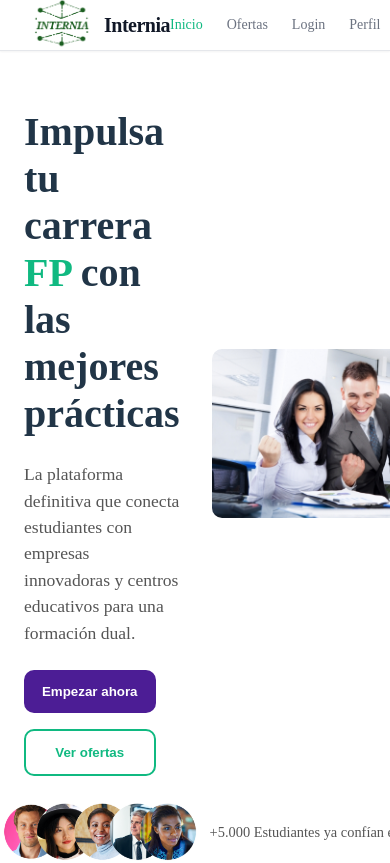
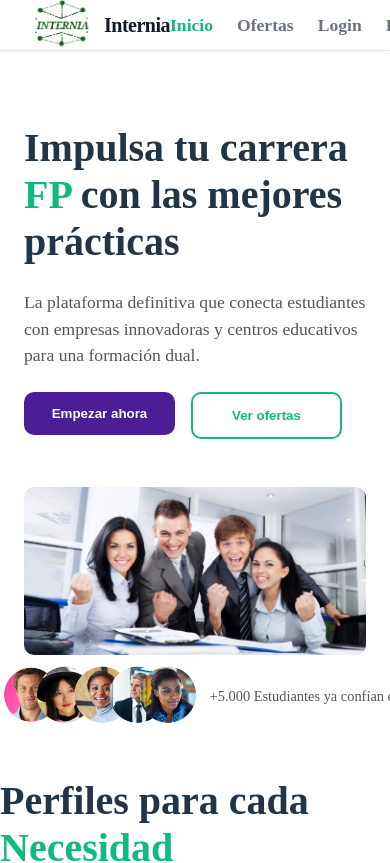
Before and after one commit to ITEC-BCN/projecte-2-dawe2_p1_grup4_scarlett_yeneviel, a Vue app in the folder frontend/: page / in a window 390 px wide. Shown: the top 863 px of the page. Built offline with nearby package versions, Linux system fonts and the light colour scheme.

Commit message:
fix home + navbar css

```diff
--- a/frontend/src/components/Navbar.vue
+++ b/frontend/src/components/Navbar.vue
@@ -33,7 +33,6 @@
   top: 0;
   z-index: 40;
   width: 100%;
-
   box-shadow: 0 1px 2px 0 rgba(0, 0, 0, 0.05);
 }
 
@@ -76,8 +75,8 @@
 
 .nav-links a {
   text-decoration: none;
-  font-size: 0.875rem;
-  font-weight: 500;
+  font-size: 1.1rem;
+  font-weight: 700;
   color: #6b7280;
   transition: color 0.2s;
 }
--- a/frontend/src/style.css
+++ b/frontend/src/style.css
@@ -28,3 +28,10 @@
   overflow-x: hidden; /* Seguridad extra contra scroll horizontal */
 }
 }
+
+@media (max-width: 768px) {
+  main {
+    flex-direction: column; /* Esto hace que la imagen baje debajo del texto */
+    text-align: center;    /* Centra el texto en móvil */
+  }
+}
--- a/frontend/src/views/Home.vue
+++ b/frontend/src/views/Home.vue
@@ -158,6 +158,7 @@ main p {
 section {
   text-align: left;
   margin-bottom: 1rem;
+  margin-top: 1rem;
 }
 
 section h3 {
```
